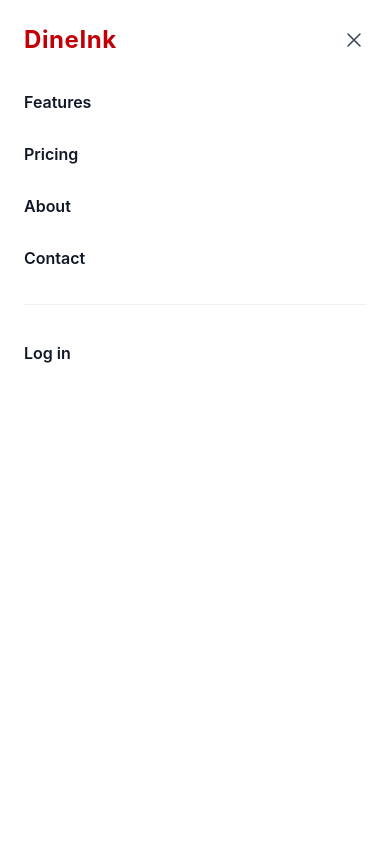
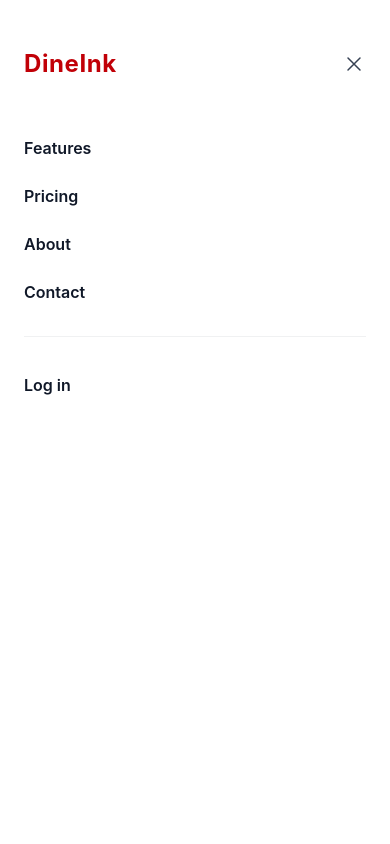
Before and after one commit to dine-ink/dineink-hq, a React (Vite) app: page / in a window 390 px wide. Both pictures are taken after a click on the button "Open main menu". Shown: the top 844 px of the page. Built offline with nearby package versions, Linux system fonts and the light colour scheme; grey boxes are pictures that could not be loaded.

Commit message:
Fix navbar routing

```diff
--- a/src/components/common/Navbar.tsx
+++ b/src/components/common/Navbar.tsx
@@ -40,9 +40,13 @@ export default function Navbar() {
         </div>
         <div className="hidden lg:flex lg:gap-x-12">
           {navigation.map((item) => (
-            <a key={item.name} href={item.href} className="text-sm/6 font-semibold text-gray-900">
+            <Link
+              key={item.name}
+              to={item.href}
+              className="text-sm font-semibold text-gray-900"
+            >
               {item.name}
-            </a>
+            </Link>
           ))}
         </div>
         <div className="hidden lg:flex lg:flex-1 lg:justify-end">
@@ -62,9 +66,11 @@ export default function Navbar() {
                 src="https://tailwindcss.com/plus-assets/img/logos/mark.svg?color=red&shade=600"
                 className="h-8 w-auto"
               /> */}
+            <Link to="/" className="-m-1.5 p-1.5">
               <div className="text-2xl font-bold tracking-wide text-red-700">
                 DineInk
               </div>
+            </Link>
             </a>
             <button
               type="button"
@@ -79,13 +85,14 @@ export default function Navbar() {
             <div className="-my-6 divide-y divide-gray-500/10">
               <div className="space-y-2 py-6">
                 {navigation.map((item) => (
-                  <a
+                  <Link
                     key={item.name}
-                    href={item.href}
-                    className="-mx-3 block rounded-lg px-3 py-2 text-base/7 font-semibold text-gray-900 hover:bg-gray-50"
+                    to={item.href}
+                    onClick={() => setMobileMenuOpen(false)}
+                    className="-mx-3 block rounded-lg px-3 py-2 text-base font-semibold text-gray-900 hover:bg-gray-50"
                   >
                     {item.name}
-                  </a>
+                  </Link>
                 ))}
               </div>
               <div className="py-6">
```
